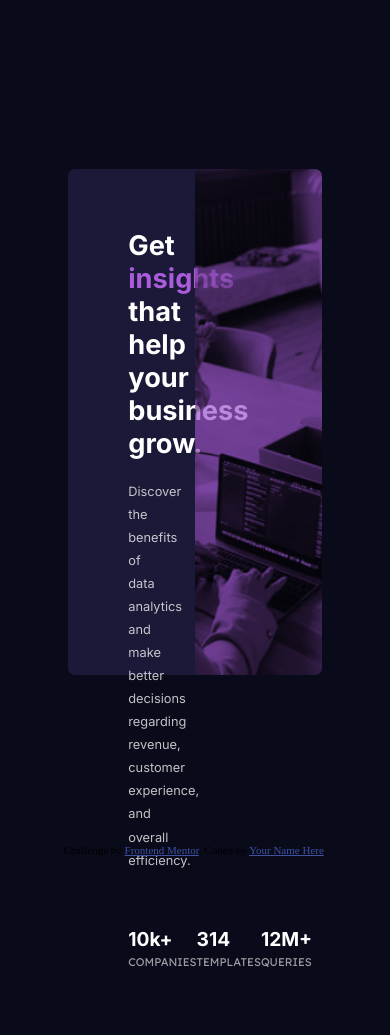
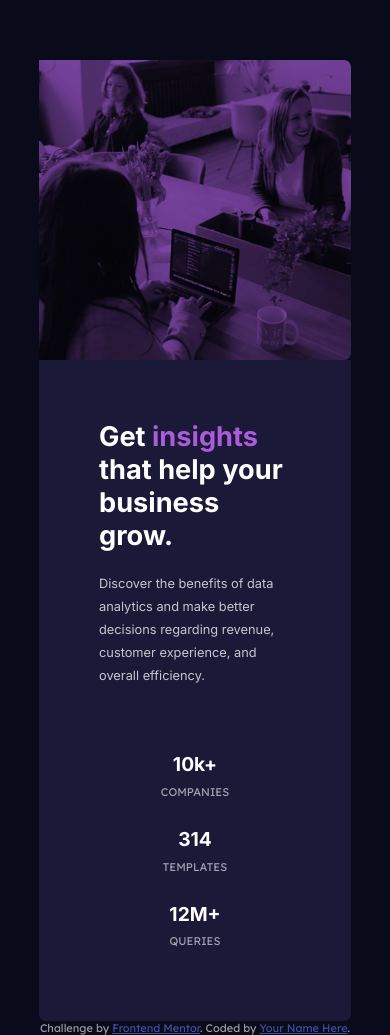
Before and after one commit to sergioatreides/stats-preview-card-component-main, a plain HTML site: page index.html in a window 390 px wide. Before the commit the page ends 972 px from the top, so only its background shows below. Drawn offline with Linux system fonts and the light colour scheme.

Commit message:
Alpha version

```diff
--- a/css/styles.css
+++ b/css/styles.css
@@ -27,8 +27,6 @@ body {
     display: flex;
     flex-direction: row;
     width: 65vw;
-    height: 60vh;
-
 }
 .texto {
     padding: 60px;
@@ -52,16 +50,21 @@ p {
     font-size: .8em;
     margin: 20px 0px 30px 0px;
 }
-.stats {
+.stats-grid {
     display: grid;
     grid-template-columns: repeat(3, 1fr);
-    grid-template-rows: repeat(2, 30px);
+    margin-top: 50px;
+    justify-content: flex-start;
+}
+.stat {
+    width: 100%;
 }
 .stats-heading {
     font-family: var( --fuente-titulos);
     font-weight: bold;
     font-size: 1.2em;
     color: var(--white);
+    margin: 0;
 }
 .stats-data {
     font-family: var( --fuente-textos);
@@ -69,6 +72,7 @@ p {
     font-size: .7em;
     text-transform: uppercase;
     color: var(--more-slightly-transparent-white);
+    margin: 0px;
 }
 .imagen {
     border-radius: 0px 7px 7px 0px;
@@ -81,8 +85,45 @@ p {
     width: 50%;
 }
 .attribution {
-    font-size: 11px; text-align: center;
+    font-family: var(--fuente-textos);
+    font-size: 11px;
+    text-align: center;
+    color: var(--more-slightly-transparent-white);
 }
 .attribution a {
     color: hsl(228, 45%, 44%);
 }
+
+@media screen and (max-width: 1000px) {
+    .contenedor {
+        flex-direction: column-reverse;
+        width: 80vw;
+        height: 100%;
+        margin: 30px 0px;
+    }
+    .texto {
+        border-radius: 0px 0px 7px 7px;
+        width: 100%;
+        /* height: 50%; */
+        flex-shrink: 2;
+    }
+    .imagen {
+        background-size: cover;
+        width: 100%;
+        min-height: 300px;
+        flex-shrink: 1;
+    }
+}
+@media screen and (max-width: 600px) {
+    .stats-grid {
+        grid-template-columns: 1fr;
+    }
+    .stats-grid div {
+        padding: 10px 0px;
+    }
+    .stats-heading,
+    .stats-data {
+        text-align: center;
+    }
+
+}
--- a/index.html
+++ b/index.html
@@ -20,13 +20,19 @@
         </header>
         <p>Discover the benefits of data analytics and make better decisions regarding revenue, customer
         experience, and overall efficiency.</p>
-        <div class="stats">
+        <div class="stats-grid">
+          <div class="stat">
             <p class="stats-heading">10k+</p>
+            <p class="stats-data">companies</p>
+          </div>
+          <div class="stat">
             <p class="stats-heading">314</p>
+            <p class="stats-data">templates</p>
+          </div>
+          <div class="stat">
             <p class="stats-heading">12M+</p>
-          <p class="stats-data">companies</p>
-          <p class="stats-data">templates</p>
             <p class="stats-data">queries</p>
+          </div>
         </div>
 
       </section>
@@ -34,12 +40,13 @@
         <!-- <img src="images/image-header-desktop.jpg"> -->
       </section>
     </div>
-  </main>
 
     <footer class="attribution">
       Challenge by <a href="https://www.frontendmentor.io?ref=challenge" target="_blank">Frontend Mentor</a>.
       Coded by <a href="#">Your Name Here</a>.
     </footer>
 
+  </main>
+
 </body>
 </html>
```
Lines whose indentation alone changed are shown as unchanged.
